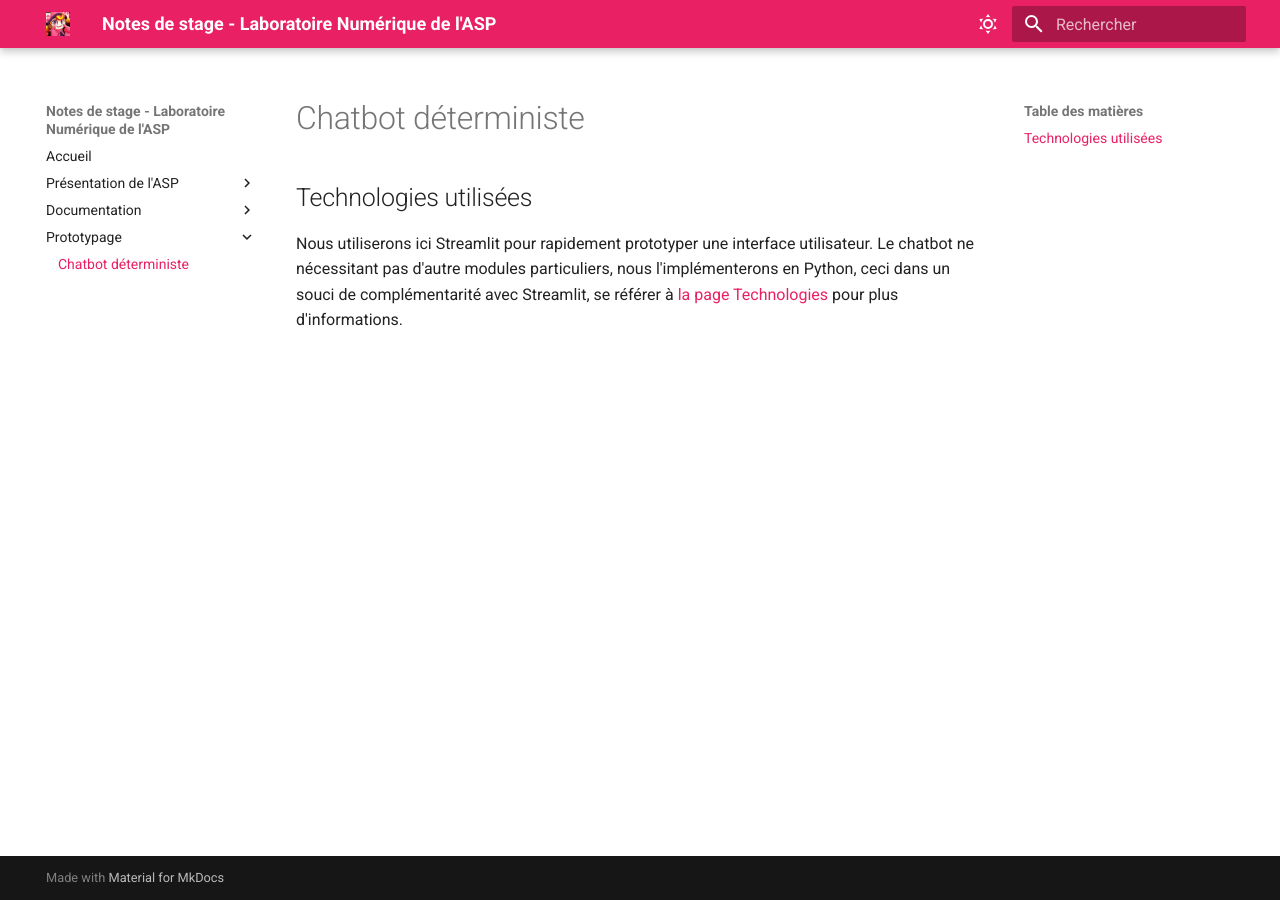
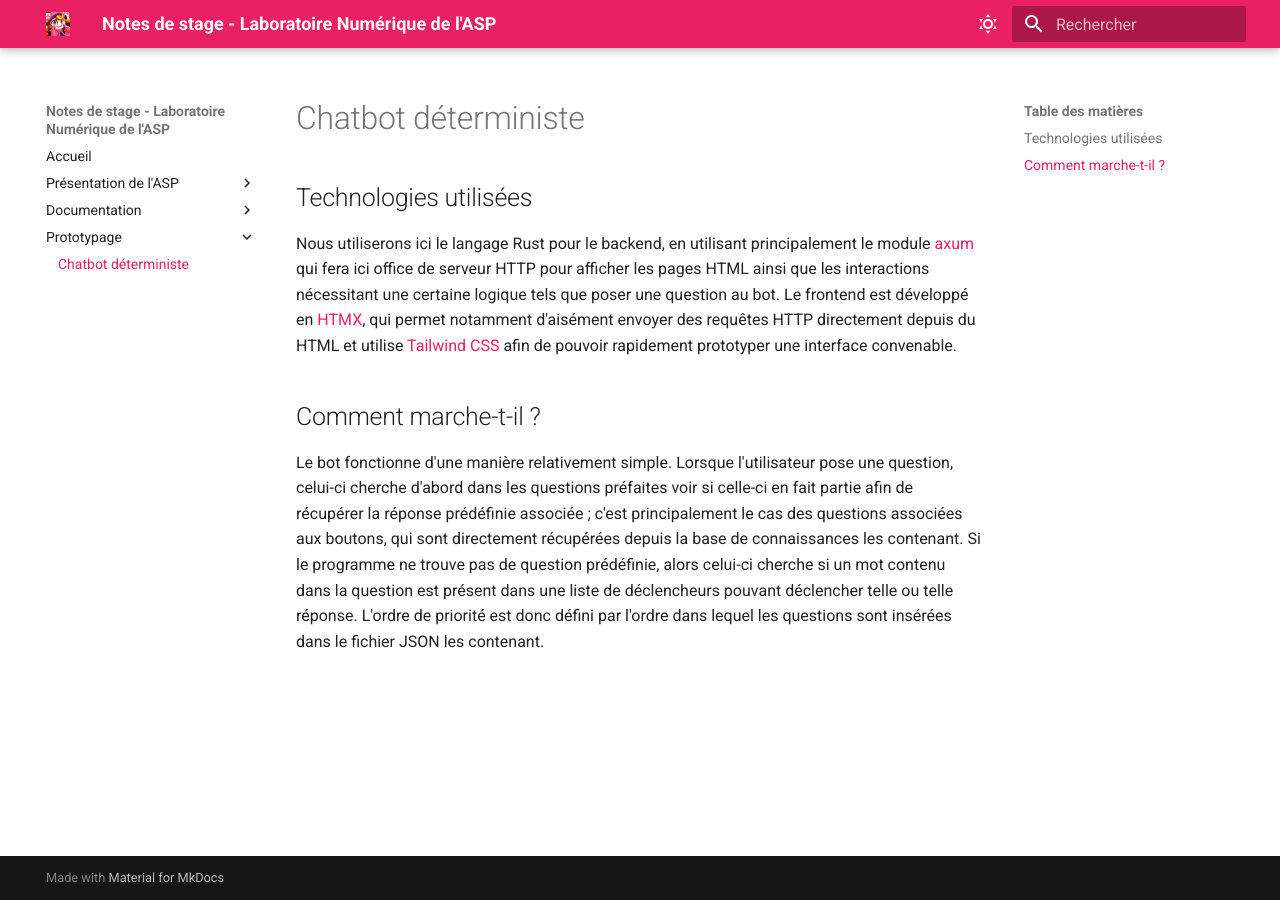
Before and after one commit to naguiagahnim/ASP-Mkdocs, an MkDocs documentation site: the page built from docs/3-prototypage/deterministe.md, in a window 1280 px wide. Built offline with MkDocs 1.6.1 and Material for MkDocs 9.7.7, drawn with Linux system fonts in a browser that asks for light colours.

Commit message:
wip doc for deterministic bot

```diff
--- a/docs/3-prototypage/deterministe.md
+++ b/docs/3-prototypage/deterministe.md
@@ -2,9 +2,23 @@
 
 ## Technologies utilisées
 
-Nous utiliserons ici Streamlit pour rapidement prototyper une interface
-utilisateur. Le chatbot ne nécessitant pas d'autre modules particuliers, nous
-l'implémenterons en Python, ceci dans un souci de complémentarité avec
-Streamlit, se référer à
-[la page Technologies](../2-recherche-chatbots/documentation/Technos/Technologies.md)
-pour plus d'informations.
+Nous utiliserons ici le langage Rust pour le backend, en utilisant
+principalement le module [axum](https://docs.rs/axum/latest/axum/) qui fera ici
+office de serveur HTTP pour afficher les pages HTML ainsi que les interactions
+nécessitant une certaine logique tels que poser une question au bot. Le frontend
+est développé en [HTMX](https://htmx.org/), qui permet notamment d'aisément
+envoyer des requêtes HTTP directement depuis du HTML et utilise
+[Tailwind CSS](https://tailwindcss.com/) afin de pouvoir rapidement prototyper
+une interface convenable.
+
+## Comment marche-t-il ?
+
+Le bot fonctionne d'une manière relativement simple. Lorsque l'utilisateur pose
+une question, celui-ci cherche d'abord dans les questions préfaites voir si
+celle-ci en fait partie afin de récupérer la réponse prédéfinie associée ; c'est
+principalement le cas des questions associées aux boutons, qui sont directement
+récupérées depuis la base de connaissances les contenant. Si le programme ne
+trouve pas de question prédéfinie, alors celui-ci cherche si un mot contenu dans
+la question est présent dans une liste de déclencheurs pouvant déclencher telle
+ou telle réponse. L'ordre de priorité est donc défini par l'ordre dans lequel
+les questions sont insérées dans le fichier JSON les contenant.
```
